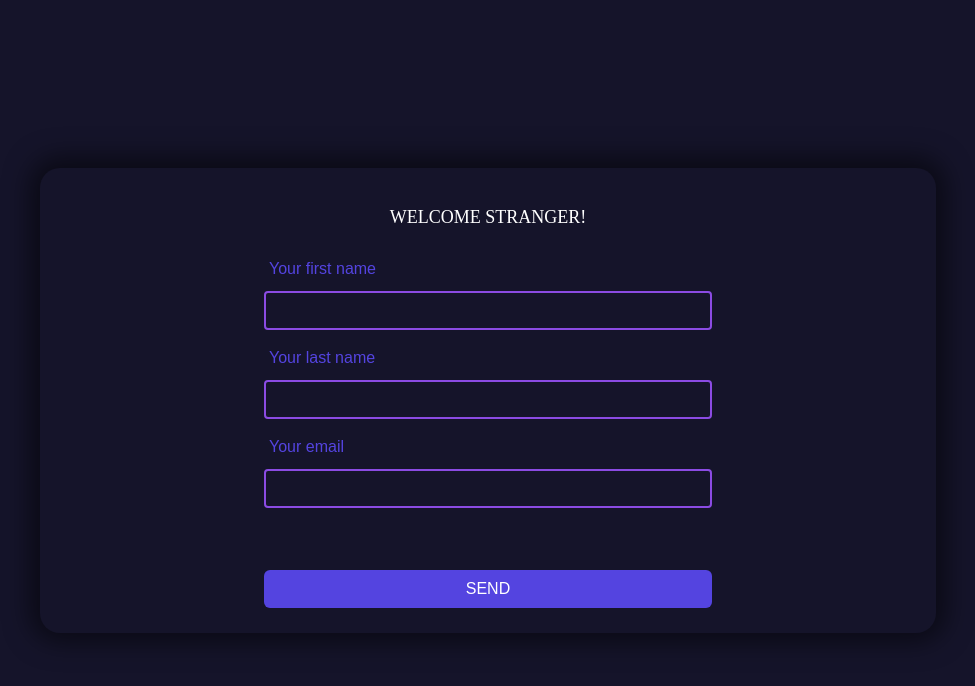
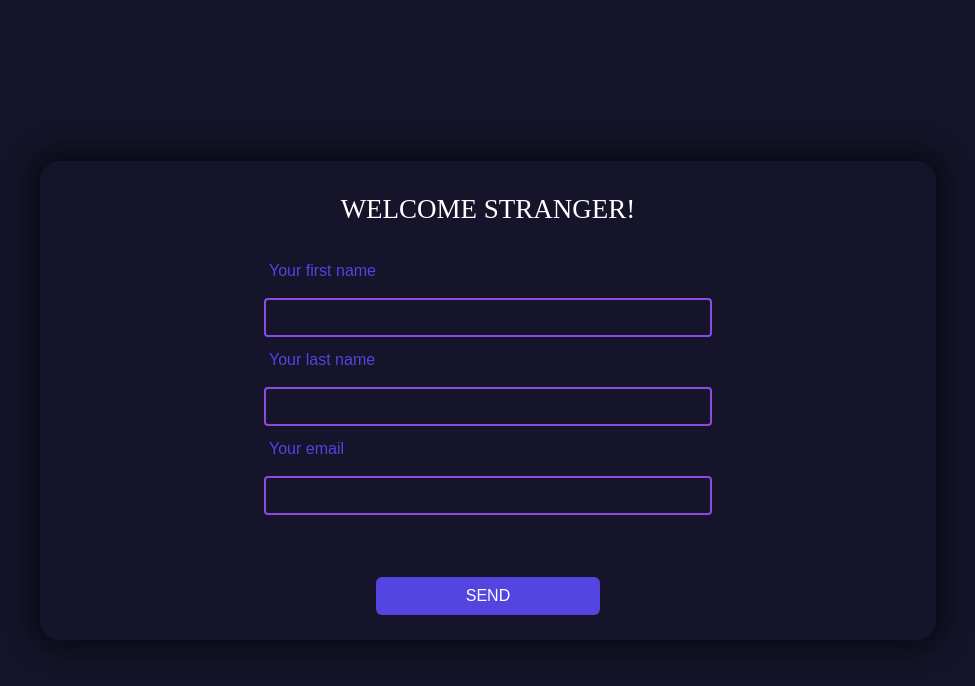
Before and after one commit to jumper2210/pick_a_date-client, a React (Create React App) app: page / in a window 1280 px wide. Shown: the top 686 px of the page, without its empty margins (152-1127 px from the left). Built offline with nearby package versions, Linux system fonts and the light colour scheme.

Commit message:
Updated styles, changed name of interface

```diff
--- a/src/components/eventFormSchema/EventFormSchema.tsx
+++ b/src/components/eventFormSchema/EventFormSchema.tsx
@@ -5,8 +5,14 @@ import { Formik, Form, Field, FormikHelpers } from 'formik'
 import * as Yup from 'yup'
 import styled from 'styled-components'
 
+const ButtonWrapper = styled.div`
+  display: flex;
+  justify-content: center;
+  width: 100%;
+`
+
 const StyledButton = styled(CustomButton)`
-  width: 100%;
+  width: 50%;
   margin: 1.2rem 0 2.5rem;
   border-radius: 0.6rem;
 `
@@ -91,12 +97,14 @@ export const EventFormSchema = () => {
             errors={errors.email}
             name='email'
           />
+          <ButtonWrapper>
             <StyledButton
               color={submitBtn.color}
               disabled={isSubmitting || submitBtn.color !== 'violet'}
             >
               {!isSubmitting && submitBtn.content}
             </StyledButton>
+          </ButtonWrapper>
         </Form>
       )}
     </Formik>
--- a/src/containers/Home/Home.tsx
+++ b/src/containers/Home/Home.tsx
@@ -23,12 +23,12 @@ const Title = styled.h4`
   color: #ffff;
   text-transform: uppercase;
   font-family: 'Kalam', cursive;
-  font-size: 1.8rem;
+  font-size: 2.7rem;
   text-align: center;
 `
 const TitleWrapper = styled.div`
   width: 100%;
-  padding: 4rem 0;
+  padding: 3.5rem 0 5rem 0;
 `
 const ContentWrapper = styled.div`
   width: 90%;
--- a/src/utils/custom/CustomButton.tsx
+++ b/src/utils/custom/CustomButton.tsx
@@ -1,10 +1,10 @@
 import styled, { css } from 'styled-components'
 
-interface Props {
+interface CustomButtonProps {
   readonly color?: string
 }
 
-export const CustomButton = styled.button<Props>`
+export const CustomButton = styled.button<CustomButtonProps>`
   text-decoration: none;
   text-transform: uppercase;
   padding: 1rem;
--- a/src/utils/custom/CustomInput.tsx
+++ b/src/utils/custom/CustomInput.tsx
@@ -35,7 +35,7 @@ const Input = styled.div`
 
 const Label = styled.label<LabelProps>`
   position: absolute;
-  top: -3rem;
+  top: -3.5rem;
   left: 0.5rem;
   color: #5444e0;
 `
```
Lines whose indentation alone changed are shown as unchanged.
